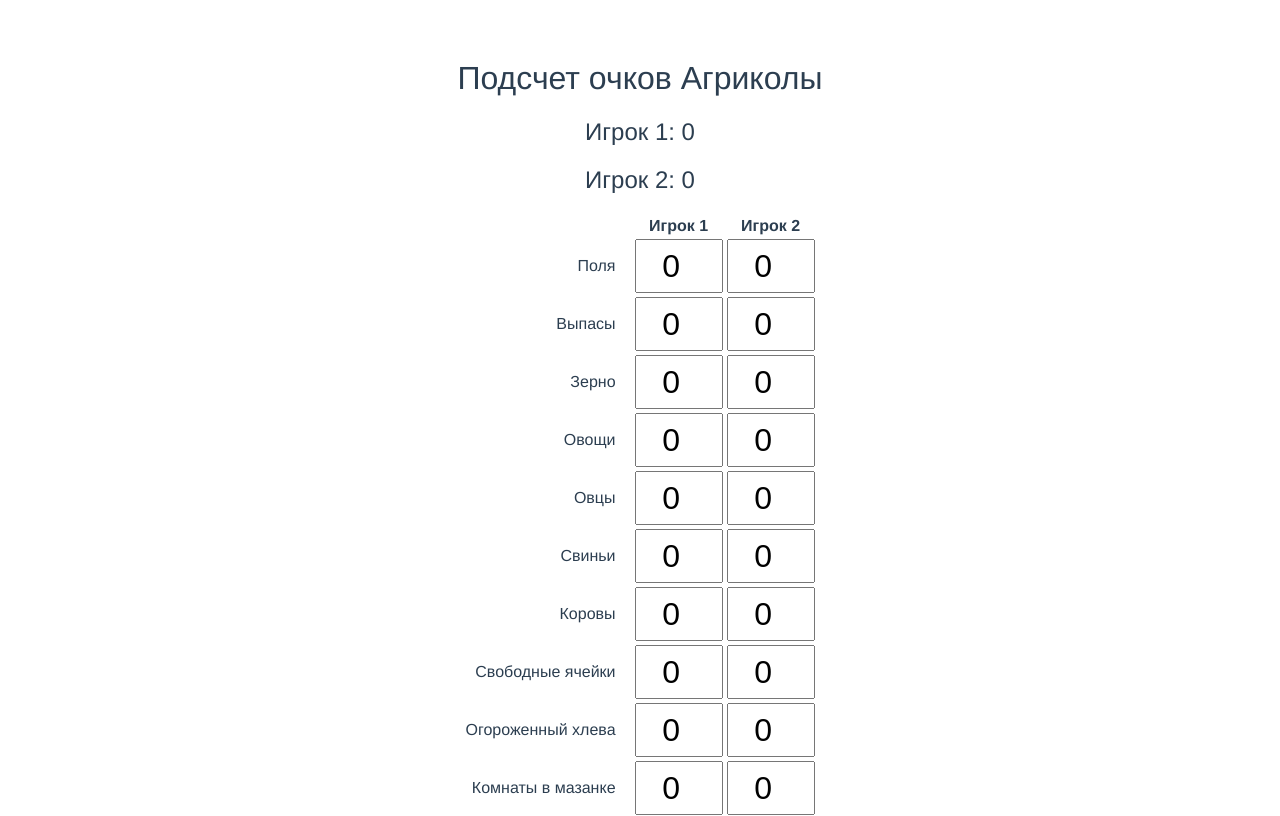
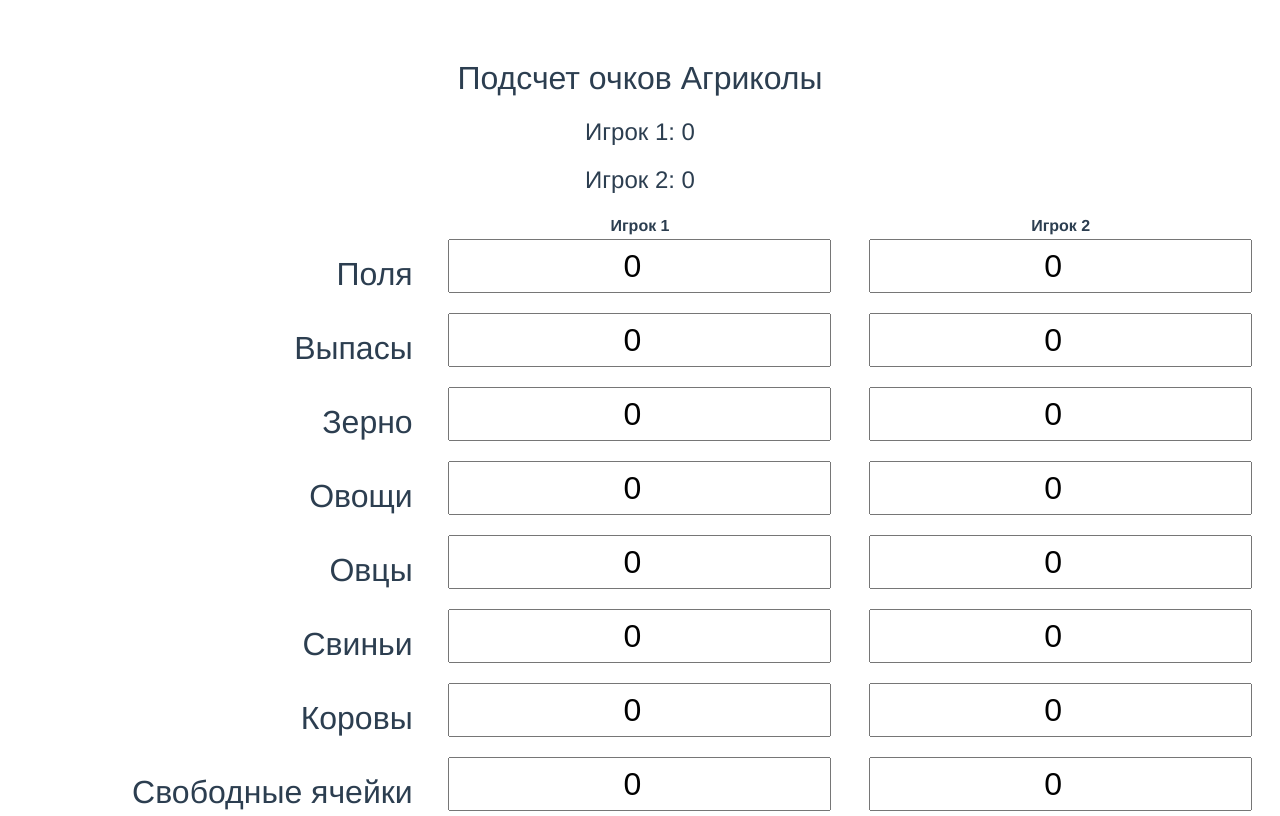
Before and after one commit to Hieropold/agricola-score, a Vue app: page /#/ in a window 1280 px wide. Shown: the top 816 px of the page. Built offline with nearby package versions, Linux system fonts and the light colour scheme.

Commit message:
More style tweaks.

```diff
--- a/src/components/Score.vue
+++ b/src/components/Score.vue
@@ -199,16 +199,6 @@
     font-weight: normal;
   }
 
-  ul {
-    list-style-type: none;
-    padding: 0;
-  }
-
-  li {
-    display: inline-block;
-    margin: 0 10px;
-  }
-
   a {
     color: #42b983;
   }
@@ -217,16 +207,22 @@
     margin: 0 auto;
   }
 
+  table td {
+    width: 30%;
+  }
+
   .score__label {
     text-align: right;
     padding-right: 1rem;
+    font-size: 2rem;
   }
 
   input {
-    width: 5rem;
+    width: 90%;
     height: 3rem;
     text-align: center;
     font-size: 2rem;
+    margin-bottom: 1rem;
   }
 
   button {
```
